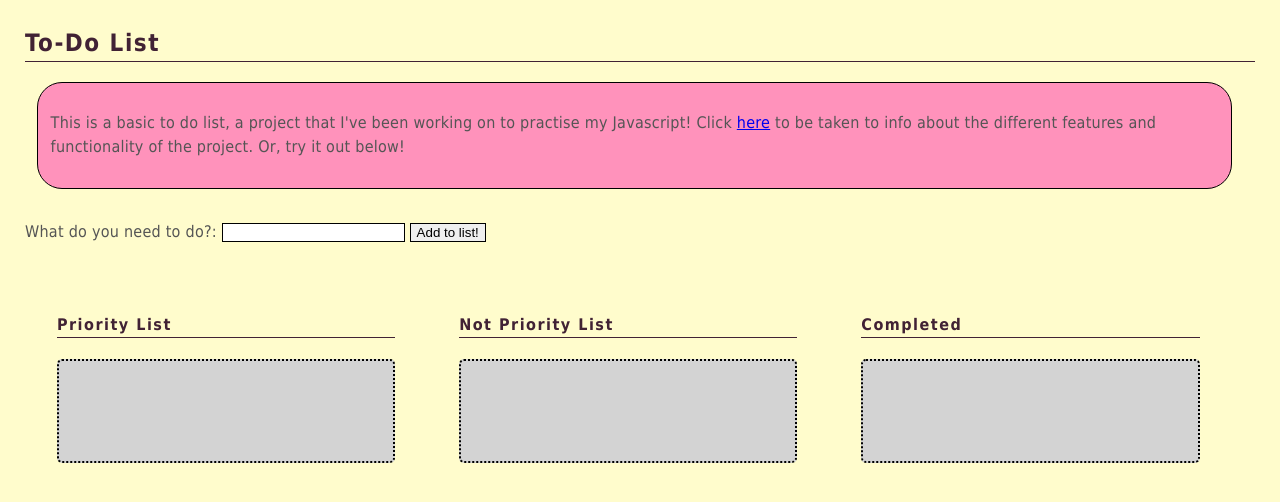
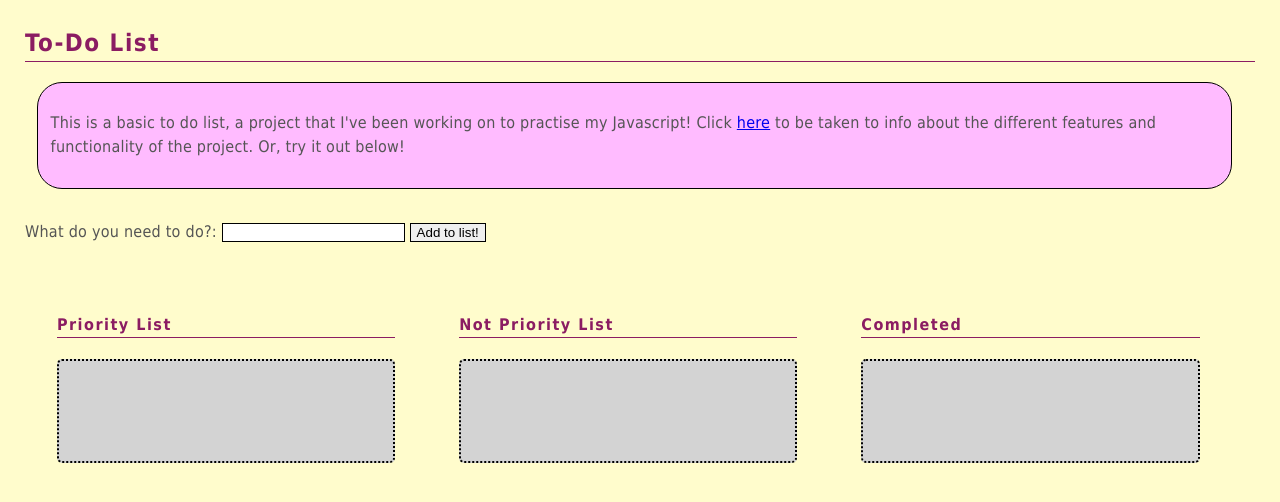
Before and after one commit to BNewing/to-do-list-v2, a website built with webpack: page index.html in a window 1280 px wide. Built offline with nearby package versions, Linux system fonts and the light colour scheme.

Commit message:
Color update

```diff
--- a/static/colors.styl
+++ b/static/colors.styl
@@ -1,9 +1,9 @@
 backgroundColor =  #FFFCCC
 textColor = #555555
-headerColor = #412234
+headerColor = #8B1C62
 borderColor = #000000
-listItemColor = #B49FBB
+listItemColor = #BF5FFF
 labelColor = #ffd27f
 listHolderColor = #d3d3d3
-textBubble1Color = #EAD7D7
-textBubble2Color = #FF92BB
+textBubble1Color = #FFBBFF
+textBubble2Color = #EE82EE
--- a/static/floatingDivs.styl
+++ b/static/floatingDivs.styl
@@ -5,7 +5,7 @@ div.links
 	width: 45%
 	border-radius: 25px
 	border: solid 1px borderColor
-	background-color: textBubble2Color
+	background-color: textBubble1Color
 	padding: 1%
 	margin: 1%
 
@@ -14,7 +14,7 @@ div.homepageLinks
 	width: 95%
 	border-radius: 25px
 	border: solid 1px borderColor
-	background-color: textBubble2Color
+	background-color: textBubble1Color
 	padding: 1%
 	margin: 1%
 
@@ -26,7 +26,7 @@ div.topthird
 	border: dotted 1px
 	border-radius:25px
 	padding-bottom: 1%
-	background-color: textBubble1Color
+	background-color: textBubble2Color
 	@media smallerDevices
 		padding:10px
 		float: center
```
